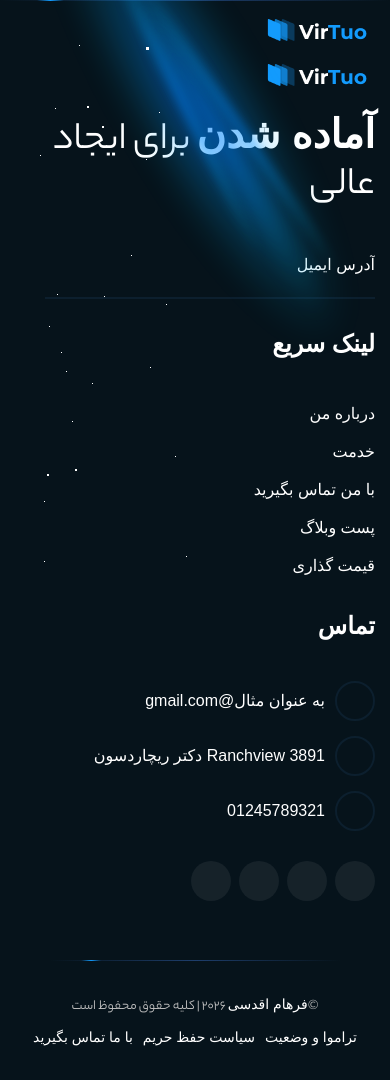
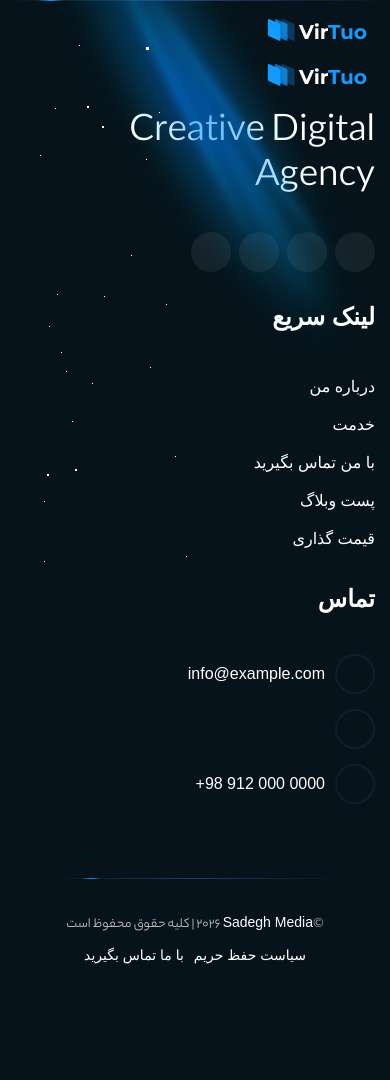
Before and after one commit to Agentagc/Sadegh-Media, a Laravel app: template resources/views/main/layouts/master.blade.php in a window 390 px wide. After the commit the page ends 964 px from the top, so only its background shows below. Run offline with Laravel 12, Linux system fonts and the light colour scheme; the template is opened without the code that fills it, so the values that code supplies are empty; data comes from the database, SQL or seed files in the repository; some libraries are stand-ins or nearby versions; some web fonts are replaced.

Commit message:
feat: footer dynamic — contact info, email, phone wired to settings

```diff
--- a/app/Providers/AppServiceProvider.php
+++ b/app/Providers/AppServiceProvider.php
@@ -4,7 +4,6 @@
 
 use Illuminate\Support\ServiceProvider;
 use Filament\Support\Facades\FilamentView;
-
 class AppServiceProvider extends ServiceProvider
 {
     /**
--- a/resources/views/main/layouts/partials/footer.blade.php
+++ b/resources/views/main/layouts/partials/footer.blade.php
@@ -22,17 +22,31 @@
                                 </a>
                             </div>
                             <p class="description">
-                                <span>آماده شدن</span> برای ایجاد عالی
+                                {!! setting('site_description') !!}
                             </p>
-                            <form
-                                action="index-15.html#"
-                                class="newsletter-form-1 mt--40"
-                            >
-                                <input placeholder="آدرس ایمیل" type="email" />
-                                <span class="form-icon"
-                                ><i class="fa-regular fa-envelope"></i
-                                    ></span>
-                            </form>
+{{--                            <form--}}
+{{--                                action="index-15.html#"--}}
+{{--                                class="newsletter-form-1 mt--40"--}}
+{{--                            >--}}
+{{--                                <input placeholder="آدرس ایمیل" type="email" />--}}
+{{--                                <span class="form-icon"--}}
+{{--                                ><i class="fa-regular fa-envelope"></i--}}
+{{--                                    ></span>--}}
+{{--                            </form>--}}
+                            <div class="social-link footer">
+                                <a href="index-15.html#"
+                                ><i class="fa-brands fa-instagram"></i
+                                    ></a>
+                                <a href="index-15.html#"
+                                ><i class="fa-brands fa-linkedin-in"></i
+                                    ></a>
+                                <a href="index-15.html#"
+                                ><i class="fa-brands fa-twitter"></i
+                                    ></a>
+                                <a href="index-15.html#"
+                                ><i class="fa-brands fa-facebook-f"></i
+                                    ></a>
+                            </div>
                         </div>
                     </div>
                     <div class="col-lg-4 col-md-6">
@@ -64,33 +78,33 @@
                                 <li>
                       <span class="ft-icon"
                       ><i class="fa-solid fa-envelope"></i></span
-                      ><a href="index-15.html#">به عنوان مثال@gmail.com</a>
+                      ><a href="mailto:{{ setting('email') }}">{{ setting('contact_email') }}</a>
                                 </li>
                                 <li>
                       <span class="ft-icon"
                       ><i class="fa-solid fa-location-dot"></i></span
-                      >3891 Ranchview دکتر ریچاردسون
+                      >{{ setting('address') }}
                                 </li>
                                 <li>
                       <span class="ft-icon"
                       ><i class="fa-solid fa-phone"></i></span
-                      ><a href="index-15.html#">01245789321</a>
+                      ><a href="tel:{{ setting('phone') }}" style="unicode-bidi: plaintext; direction: ltr; white-space: nowrap; display: inline-block;">{{ setting('contact_phone') }}</a>
                                 </li>
                             </ul>
-                            <div class="social-link footer">
-                                <a href="index-15.html#"
-                                ><i class="fa-brands fa-instagram"></i
-                                    ></a>
-                                <a href="index-15.html#"
-                                ><i class="fa-brands fa-linkedin-in"></i
-                                    ></a>
-                                <a href="index-15.html#"
-                                ><i class="fa-brands fa-twitter"></i
-                                    ></a>
-                                <a href="index-15.html#"
-                                ><i class="fa-brands fa-facebook-f"></i
-                                    ></a>
-                            </div>
+{{--                            <div class="social-link footer">--}}
+{{--                                <a href="index-15.html#"--}}
+{{--                                ><i class="fa-brands fa-instagram"></i--}}
+{{--                                    ></a>--}}
+{{--                                <a href="index-15.html#"--}}
+{{--                                ><i class="fa-brands fa-linkedin-in"></i--}}
+{{--                                    ></a>--}}
+{{--                                <a href="index-15.html#"--}}
+{{--                                ><i class="fa-brands fa-twitter"></i--}}
+{{--                                    ></a>--}}
+{{--                                <a href="index-15.html#"--}}
+{{--                                ><i class="fa-brands fa-facebook-f"></i--}}
+{{--                                    ></a>--}}
+{{--                            </div>--}}
                         </div>
                     </div>
                 </div>
@@ -103,14 +117,13 @@
                 <div class="col-lg-12">
                     <div class="main-wrapper">
                         <p class="copy-right-para tmp-link-animation">
-                            ©<a href="#" target="_blank"> فرهام اقدسی </a>
+                            ©<a href="#" target="_blank"><a href="#" target="_blank"> {{ setting('site_title') }} </a></a>
                             <script>
                                 document.write(new Date().getFullYear());
                             </script>
                             | کلیه حقوق محفوظ است
                         </p>
                         <ul class="tmp-link-animation">
-                            <li><a href="index-15.html#">تراموا و وضعیت</a></li>
                             <li><a href="index-15.html#">سیاست حفظ حریم</a></li>
                             <li><a href="index-15.html#">با ما تماس بگیرید</a></li>
                         </ul>
```
Also changed, not shown: resources/views/main/pages/home.blade.php (+6 -7 lines).
